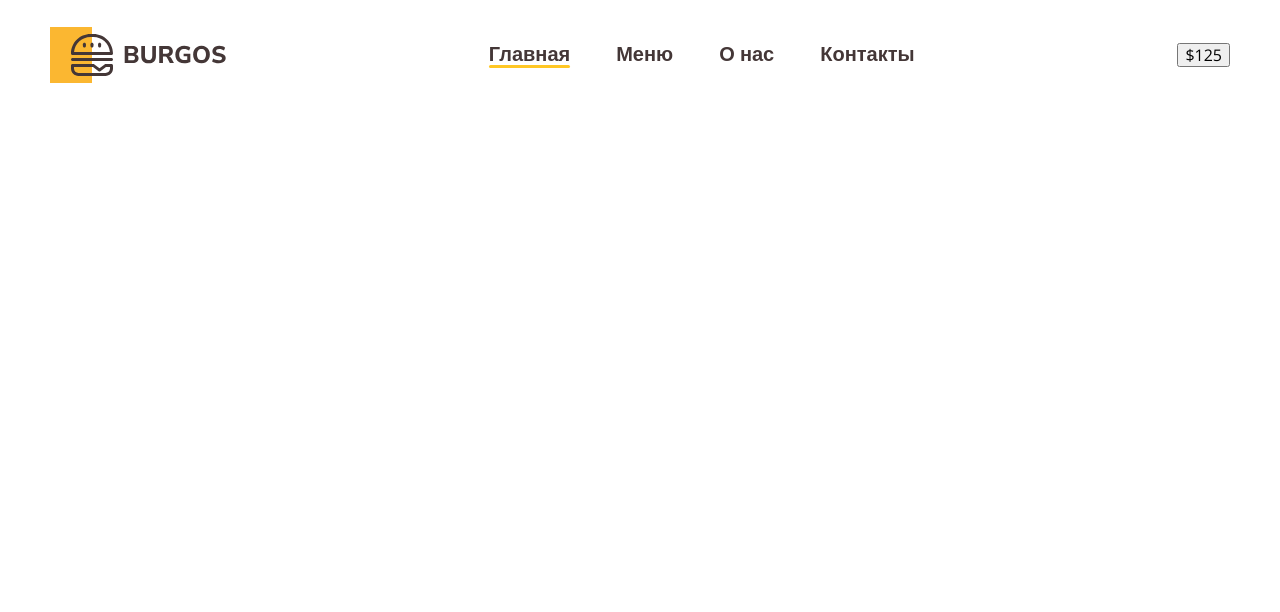
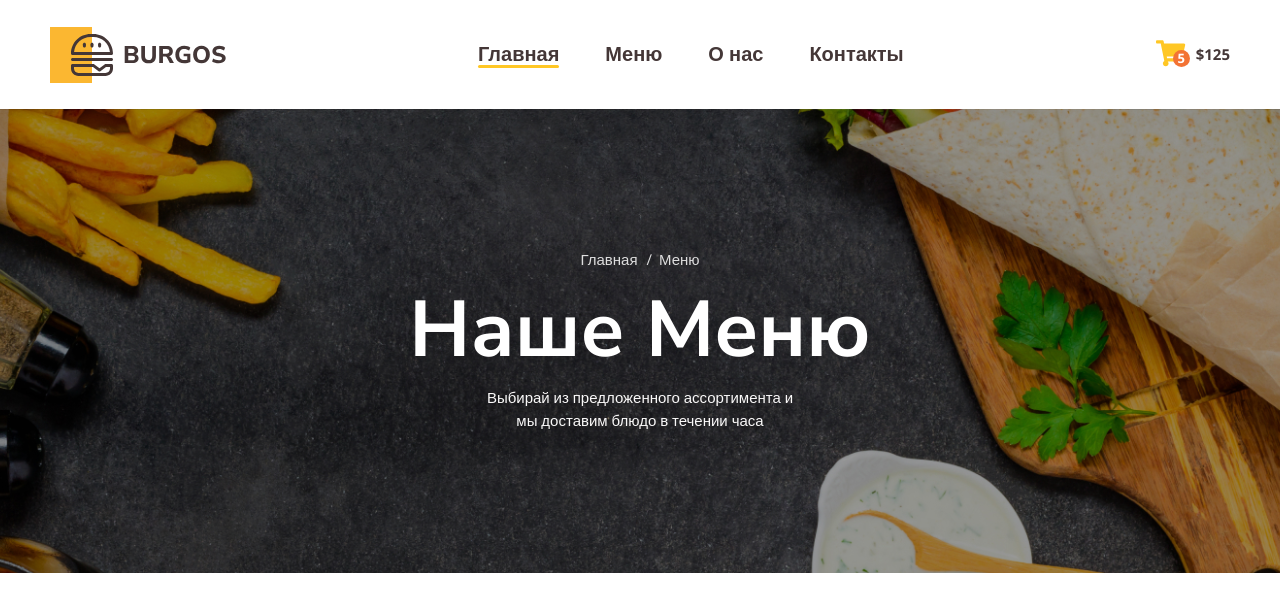
Before and after one commit to Pavel-Aleksandrovich-1/Module01-Burger, a plain HTML site: page index.html in a window 1280 px wide. Drawn offline with nearby package versions, Linux system fonts and the light colour scheme.

Commit message:
add styles

```diff
--- a/css/style.css
+++ b/css/style.css
@@ -1,5 +1,9 @@
 body {
 	font-family: 'Nunito Sans', sans-serif;
+}
+
+li {
+	list-style: none;
 }
 
 .container {
@@ -54,3 +58,89 @@ body {
 .header-nav a.active::after {
 	background-color: #ffc725;
 }
+
+.button {
+	display: flex;
+	align-items: center;
+	background-color: transparent;
+	border: none;
+	padding: 0;
+	gap: 10px;
+}
+
+.buttom-item {
+	position: relative;
+}
+
+.button-count {
+	font-weight: 700;
+	font-size: 13px;
+	color: #fff;
+	background-color: #F37335;
+	border-radius: 100%;
+	position: absolute;
+	width: 17px;
+	height: 17px;
+	text-align: center;
+	line-height: 1.3;
+	bottom: 3px;
+	right: -4px;
+}
+
+.button-text {
+	color: #443737;
+	font-weight: 700;
+	font-size: 15px;
+}
+
+.bg {
+	text-align: center;
+	color: #fff;
+	background-image: url(/images/israeli-food-shawarma-on-copy-space-PHFCT8R\ \(1\).jpg);
+	background-size: cover;
+	padding: 142px 0;
+	background-position: center center;
+}
+
+.container {}
+
+.breadcrumbs {
+	padding-left: 0;
+	margin-top: 0;
+	display: flex;
+	justify-content: center;
+	gap: 16px;
+}
+
+.breadcrumbs a {
+	color: #DEDEDE;
+	font-size: 15px;
+	font-family: 'Open Sans', sans-serif;
+	text-decoration: none;
+}
+
+.breadcrumbs a::before{
+	content: '/';
+	position: relative;
+	left: -7px;
+}
+
+.breadcrumbs li:first-child a::before{
+	display: none;
+}
+
+.title {
+	font-weight: 700;
+	font-size: 79px;
+	margin-bottom: 10px;
+	margin-top: 10px;
+}
+
+.descr {
+	font-family: 'Open Sans', sans-serif;
+	font-size: 15px;
+	line-height: 1.5;
+	color: #FAF9F9;
+	max-width: 320px;
+	margin: 0 auto;
+}
--- a/index.html
+++ b/index.html
@@ -1,5 +1,5 @@
 <!DOCTYPE html>
-<html lang="en">
+<html lang="ru">
 
 <head>
 	<meta charset="UTF-8">
@@ -11,7 +11,7 @@
 	<link
 		href="https://fonts.googleapis.com/css2?family=Nunito+Sans:wght@600;700;800&family=Open+Sans:wght@400;600;700&display=swap"
 		rel="stylesheet">
-		<link rel="stylesheet" href="/css/normalize.css">
+	<link rel="stylesheet" href="/css/normalize.css">
 	<link rel="stylesheet" href="/css/style.css">
 </head>
 
@@ -21,9 +21,9 @@
 			<div class="header">
 				<a href="#" class="header-logo"></a>
 				<nav>
-					<ul class="header-nav" >
+					<ul class="header-nav">
 						<li>
-							<a href="#" class="active" >Главная</a>
+							<a href="#" class="active">Главная</a>
 						</li>
 						<li>
 							<a href="#">Меню</a>
@@ -36,11 +36,26 @@
 						</li>
 					</ul>
 				</nav>
-				<button type="button">$125
+				<button type="button" class="button">
+					<span class="buttom-item">
+						<img src="/images/shopping-cart.svg" alt="Корзина">
+						<span class="button-count">5</span>
+					</span>
+					<span class="button-text">$125</span>
 				</button>
 			</div>
 		</div>
 	</header>
+	<div class="bg">
+		<div class="container">
+			<ul class="breadcrumbs">
+				<li><a href="#">Главная</a></li>
+				<li><a href="#">Меню</a></li>
+			</ul>
+			<h1 class="title">Наше Меню</h1>
+			<p class="descr">Выбирай из предложенного ассортимента и мы доставим блюдо в течении часа</p>
+		</div>
+	</div>
 </body>
 
 </html>
```
Also changed, not shown: images/Rectangle 1.jpg (added), images/israeli-food-shawarma-on-copy-space-PHFCT8R (1).jpg (added), images/shopping-cart.svg (added).
